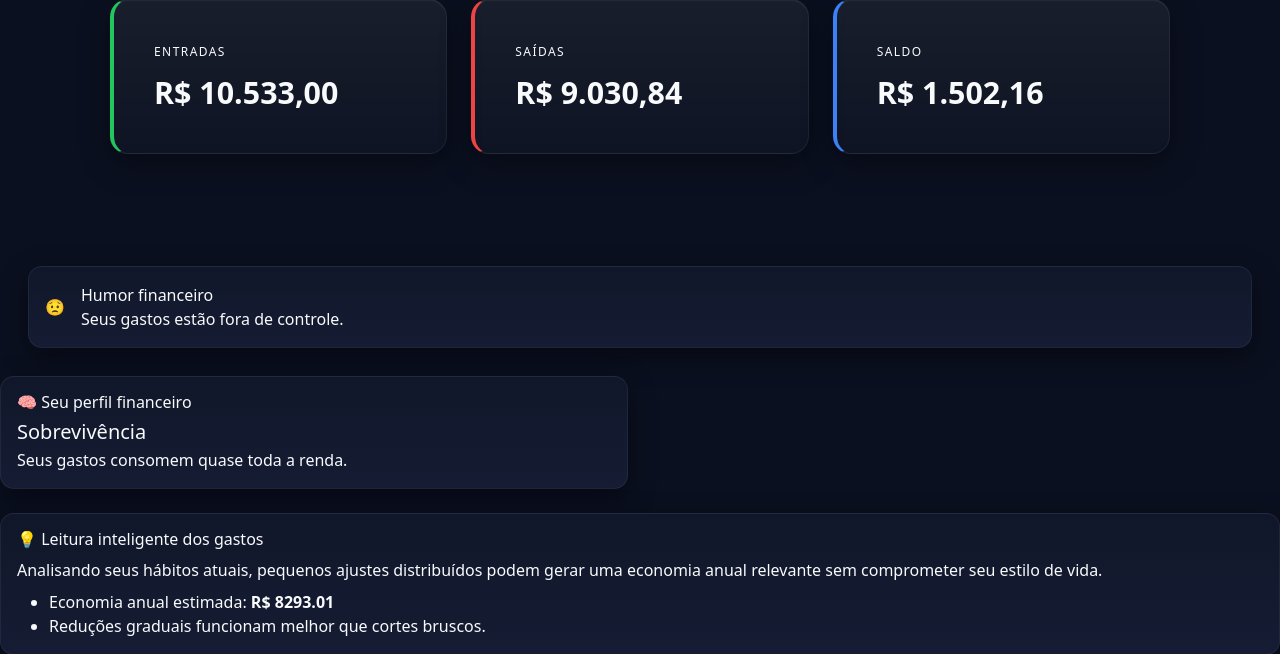
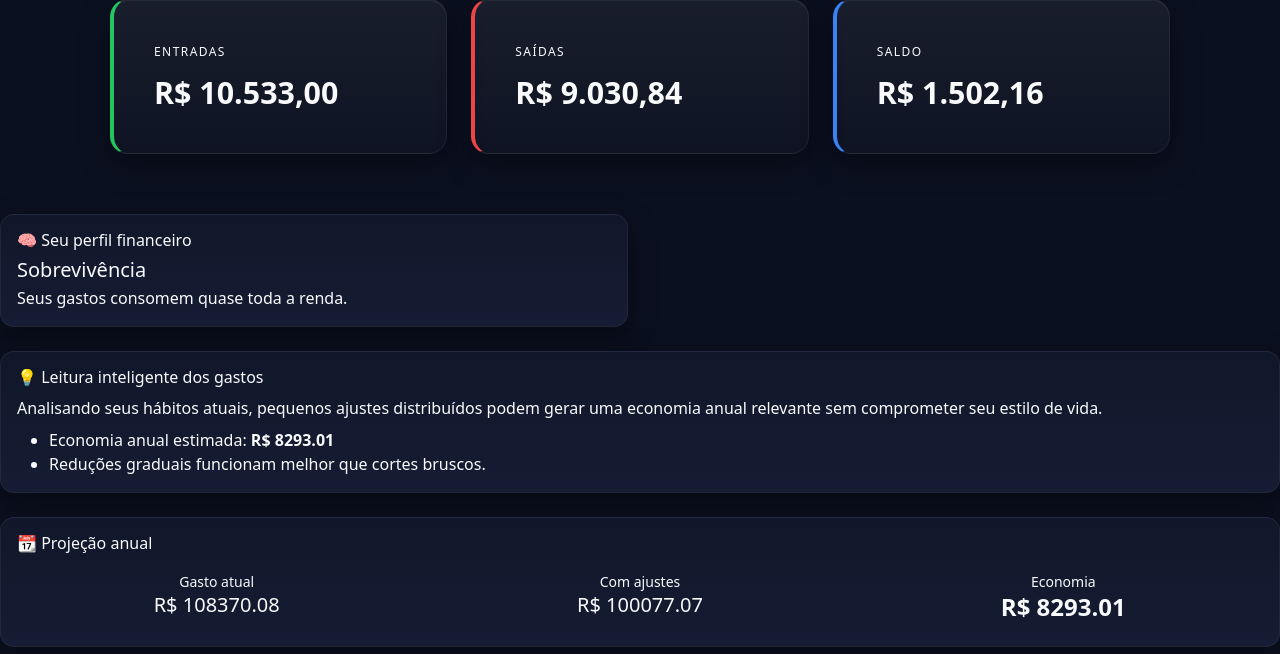
Before and after one commit to matheuspires1310-del/controle-financeiro, a Django app: page / in a window 1280 px wide. Shown: the part 394-1048 px from the top of the page. Run offline with Django 5.2, Linux system fonts and the light colour scheme; a user stored in the database is signed in; data comes from the database, SQL or seed files in the repository.

Commit message:
ajustado com o gpt

```diff
--- a/core/static/core/css/dashboard.css
+++ b/core/static/core/css/dashboard.css
@@ -408,26 +408,6 @@ canvas {
   font-size: .85rem;
   color: #94a3b8;
 }
-
-/* =====================
-   HUMOR FINANCEIRO
-===================== */
-.humor-financeiro {
-  background: linear-gradient(135deg, var(--bg-card), var(--bg-card-soft));
-  border-radius: var(--radius);
-  padding: 18px 22px;
-  box-shadow: var(--shadow-soft);
-  color: var(--text-main);
-  font-weight: 500;
-  display: flex;
-  align-items: center;
-  gap: 10px;
-}
-
-.humor-financeiro span {
-  font-size: 1.2rem;
-}
-
 /* =====================
    TEXTO VISÍVEL
 ===================== */
--- a/core/templates/dashboard.html
+++ b/core/templates/dashboard.html
@@ -59,29 +59,6 @@
     </div>
   </div>
 </section>
-
-
-<!-- =====================
-     INSIGHT PRINCIPAL · HUMOR FINANCEIRO
-====================== -->
-<section class="dashboard-insight container-fluid mt-4">
-  <div class="card insight-card humor {{ humor.classe }}">
-    <div class="card-body d-flex align-items-center gap-3">
-
-      <div class="humor-icon">
-        <span class="insight-emoji">{{ humor.emoji }}</span>
-      </div>
-
-      <div class="humor-content">
-        <span class="humor-title">Humor financeiro</span>
-        <p class="insight-text mb-0">{{ humor.texto }}</p>
-      </div>
-
-    </div>
-  </div>
-</section>
-
-
 
 <!-- ================= INSIGHTS FINANCEIROS ================= -->
 <div class="row g-4 mb-4">
```
